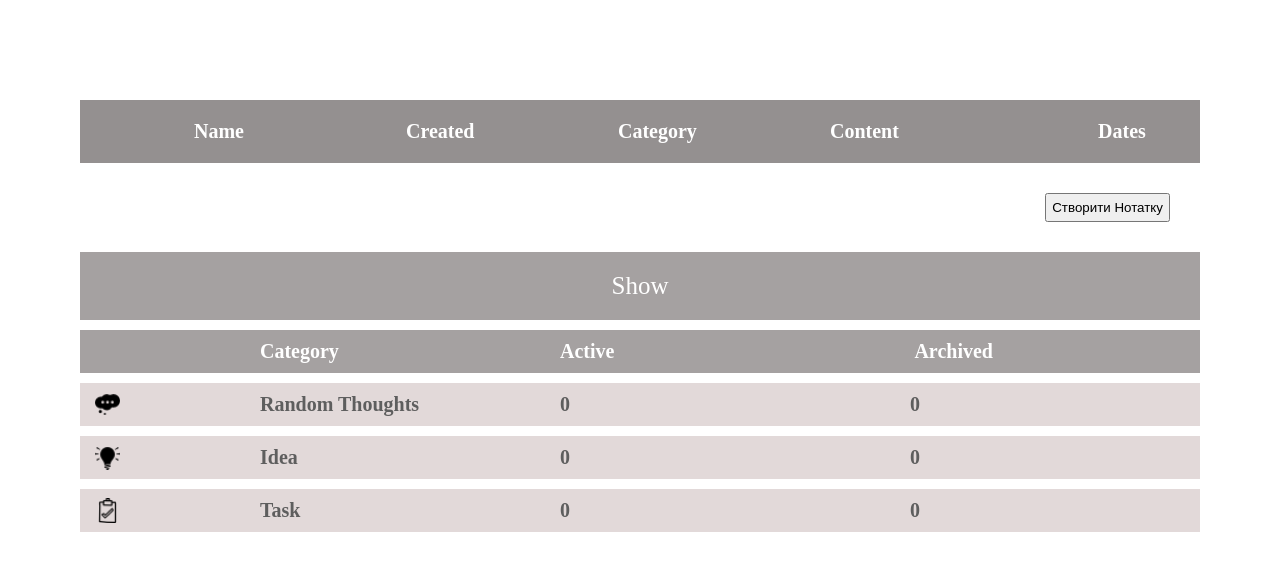
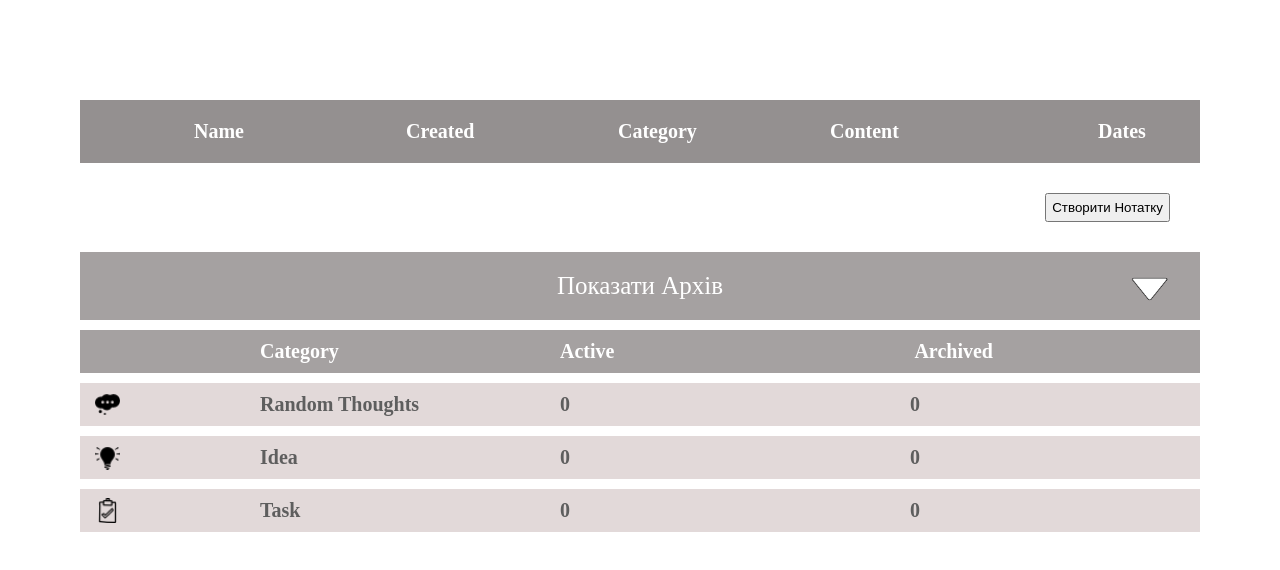
Before and after one commit to BohdanMalish/RadencyFirst, a plain HTML site: page index.html in a window 1280 px wide. Shown: the top 570 px of the page. Drawn offline with Linux system fonts and the light colour scheme.

Commit message:
final version

```diff
--- a/index.html
+++ b/index.html
@@ -92,7 +92,8 @@
         <div class="button-create-wraper">
         <button id="todo-button-create">Створити Нотатку</button></div>
         <div class="todo-list-wrapper">
-            <div id="show-archive">Show</div>
+            <div id="show-archive">Показати Архів  <div id="show-archive-button"> <img id="show-archive-image-up" src="ShowArchiveUp.png" alt="">
+            <img id="show-archive-image-down" src="ShowArchiveDown.png" alt=""></div></div></div>
             <div class="todo-wrapper-info todo-wrapper-info-unactive">
 
             </div>
--- a/script.js
+++ b/script.js
@@ -31,13 +31,19 @@ const RenderItem = (td, lst, archive) => {
 
 
 }
-
+let showUp=document.querySelector('#show-archive-image-up');
+let showDown=document.querySelector('#show-archive-image-down');
 ShowArchive.addEventListener('click', function () {
     if (archive_list.classList[1] == 'todo-wrapper-info-unactive') {
         archive_list.classList.remove('todo-wrapper-info-unactive');
+        showDown.style.display='none';
+        showUp.style.display='block';
+
     }
     else {
         archive_list.classList.add('todo-wrapper-info-unactive');
+        showUp.style.display='none';
+        showDown.style.display='block';
 
     }
 
--- a/style.css
+++ b/style.css
@@ -268,3 +268,25 @@ padding: 10px;
     width: 25px;
     height: 25px;
 }
+#show-archive-button{
+
+    width: 70px;
+    height: 50px;
+    position: absolute;
+    right: 15px;
+    top: 10px;
+}
+#show-archive-button img{
+
+   width: 100%;
+   height: 100%;
+}
+#show-archive-button img:first-child{
+    display: none;
+}
+#show-archive-button img:last-child{
+    display: block;
+}
+#show-archive{
+    position: relative;
+}
```
Also changed, not shown: ShowArchiveDown.png (added), ShowArchiveUp.png (added).
